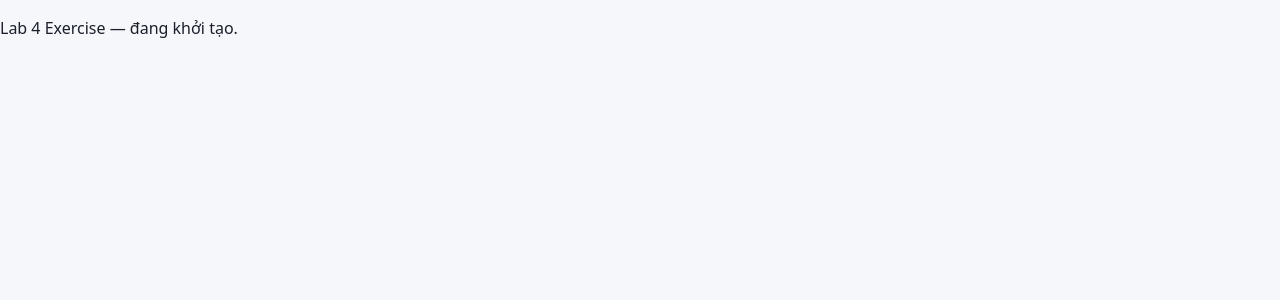
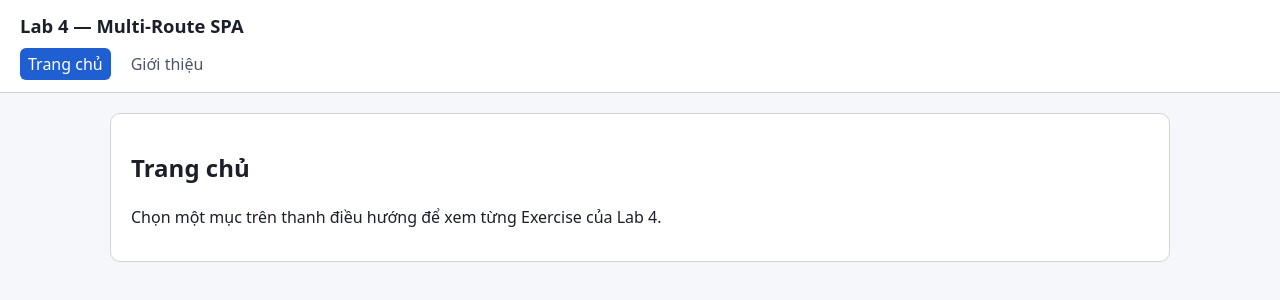
Before and after one commit to khoan2202/MSIS207.R11.CTTT_LAB, a React (Vite) app in the folder 24520851_PhungKhacKhoan_Lab4_Exercise/: page / in a window 1280 px wide. Shown: the top 300 px of the page. Built offline with nearby package versions, Linux system fonts and the light colour scheme.

Commit message:
feat(ex1.2): router layout v7 với Routes, Outlet và NavLink isActive

```diff
--- /dev/null
+++ b/24520851_PhungKhacKhoan_Lab4_Exercise/src/App.jsx
@@ -0,0 +1,21 @@
+import { Routes, Route } from "react-router";
+import Layout from "./components/Layout.jsx";
+import Home from "./pages/Home.jsx";
+import About from "./pages/About.jsx";
+import NotFound from "./pages/NotFound.jsx";
+
+// Ex 1.2 — Cú pháp khai báo React Router v7:
+// - <Routes> thay cho <Switch> (thuật toán khớp theo độ cụ thể, không cần "exact").
+// - element={<X />} thay cho component={X}.
+// - Route lồng nhau: Layout là cha, các trang là con và hiện trong <Outlet />.
+export default function App() {
+  return (
+    <Routes>
+      <Route path="/" element={<Layout />}>
+        <Route index element={<Home />} />
+        <Route path="about" element={<About />} />
+        <Route path="*" element={<NotFound />} />
+      </Route>
+    </Routes>
+  );
+}
--- /dev/null
+++ b/24520851_PhungKhacKhoan_Lab4_Exercise/src/components/Layout.jsx
@@ -0,0 +1,33 @@
+import { NavLink, Outlet } from "react-router";
+
+// Ex 1.2.1 — Layout dùng chung cho mọi route con.
+// <Outlet /> là "lỗ trống" nơi React Router chèn route con đang khớp URL.
+const NAV_ITEMS = [
+  { to: "/", label: "Trang chủ", end: true },
+  { to: "/about", label: "Giới thiệu" },
+];
+
+// v7: className nhận một hàm ({ isActive }) => string
+// thay cho prop activeClassName đã bị xóa từ v6.
+const linkClass = ({ isActive }) => (isActive ? "active" : "");
+
+export default function Layout({ navItems = NAV_ITEMS }) {
+  return (
+    <>
+      <header className="app-header">
+        <h1>Lab 4 — Multi-Route SPA</h1>
+        <nav className="main-nav" aria-label="Điều hướng chính">
+          {navItems.map((item) => (
+            // end: chỉ active khi URL khớp chính xác (thay cho "exact" của v5)
+            <NavLink key={item.to} to={item.to} end={item.end} className={linkClass}>
+              {item.label}
+            </NavLink>
+          ))}
+        </nav>
+      </header>
+      <main className="page">
+        <Outlet />
+      </main>
+    </>
+  );
+}
--- a/24520851_PhungKhacKhoan_Lab4_Exercise/src/main.jsx
+++ b/24520851_PhungKhacKhoan_Lab4_Exercise/src/main.jsx
@@ -1,5 +1,7 @@
 import { StrictMode } from "react";
 import { createRoot } from "react-dom/client";
+import { BrowserRouter } from "react-router";
+import App from "./App.jsx";
 import "./style.css";
 
 const root = document.getElementById("root");
@@ -7,6 +9,8 @@ if (!root) throw new Error("Không tìm thấy phần tử #root.");
 
 createRoot(root).render(
   <StrictMode>
-    <p>Lab 4 Exercise — đang khởi tạo.</p>
+    <BrowserRouter>
+      <App />
+    </BrowserRouter>
   </StrictMode>,
 );
--- /dev/null
+++ b/24520851_PhungKhacKhoan_Lab4_Exercise/src/pages/About.jsx
@@ -0,0 +1,8 @@
+export default function About() {
+  return (
+    <section className="card" aria-labelledby="about-title">
+      <h2 id="about-title">Giới thiệu</h2>
+      <p>Phùng Khắc Khoan — 24520851 — MSIS207.R11.CTTT.</p>
+    </section>
+  );
+}
--- /dev/null
+++ b/24520851_PhungKhacKhoan_Lab4_Exercise/src/pages/Home.jsx
@@ -0,0 +1,8 @@
+export default function Home() {
+  return (
+    <section className="card" aria-labelledby="home-title">
+      <h2 id="home-title">Trang chủ</h2>
+      <p>Chọn một mục trên thanh điều hướng để xem từng Exercise của Lab 4.</p>
+    </section>
+  );
+}
--- /dev/null
+++ b/24520851_PhungKhacKhoan_Lab4_Exercise/src/pages/NotFound.jsx
@@ -0,0 +1,11 @@
+import { Link } from "react-router";
+
+export default function NotFound({ message = "Không tìm thấy trang bạn yêu cầu." }) {
+  return (
+    <section className="card" role="alert">
+      <h2>404</h2>
+      <p>{message}</p>
+      <Link to="/">Về trang chủ</Link>
+    </section>
+  );
+}
```
Also changed, not shown: 2 other files (tests, documents, lock files or other folders).
